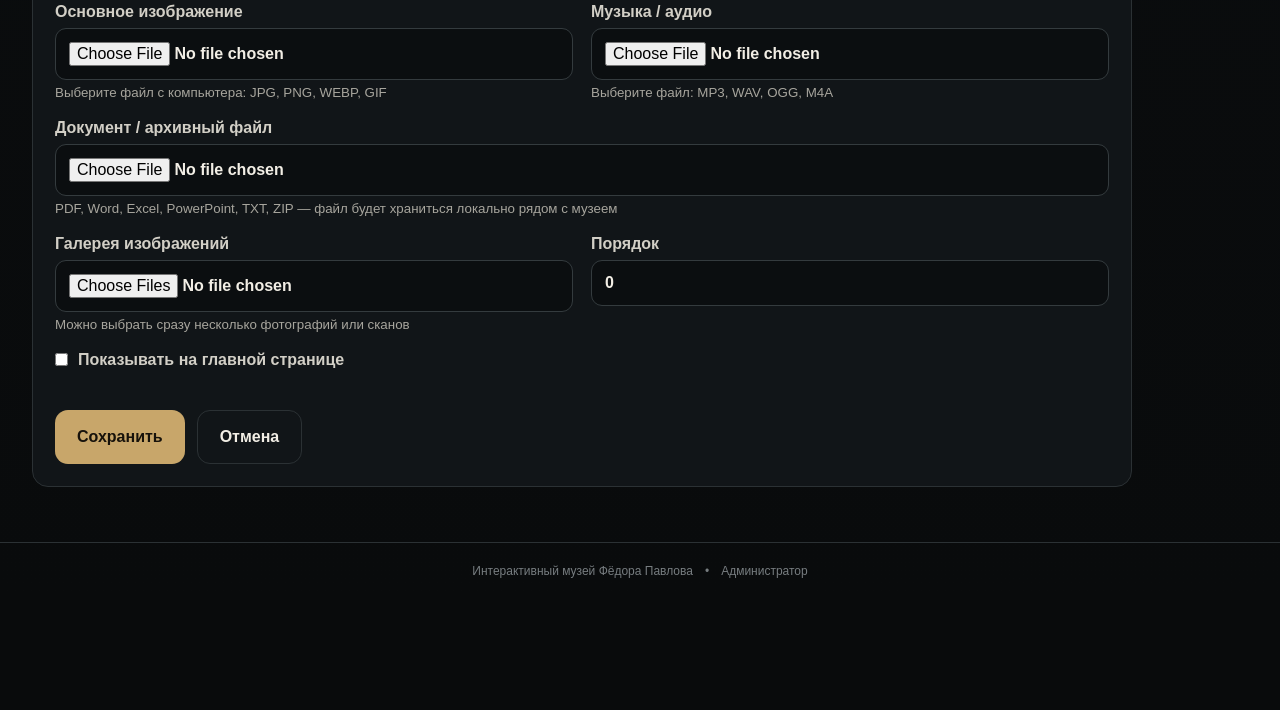
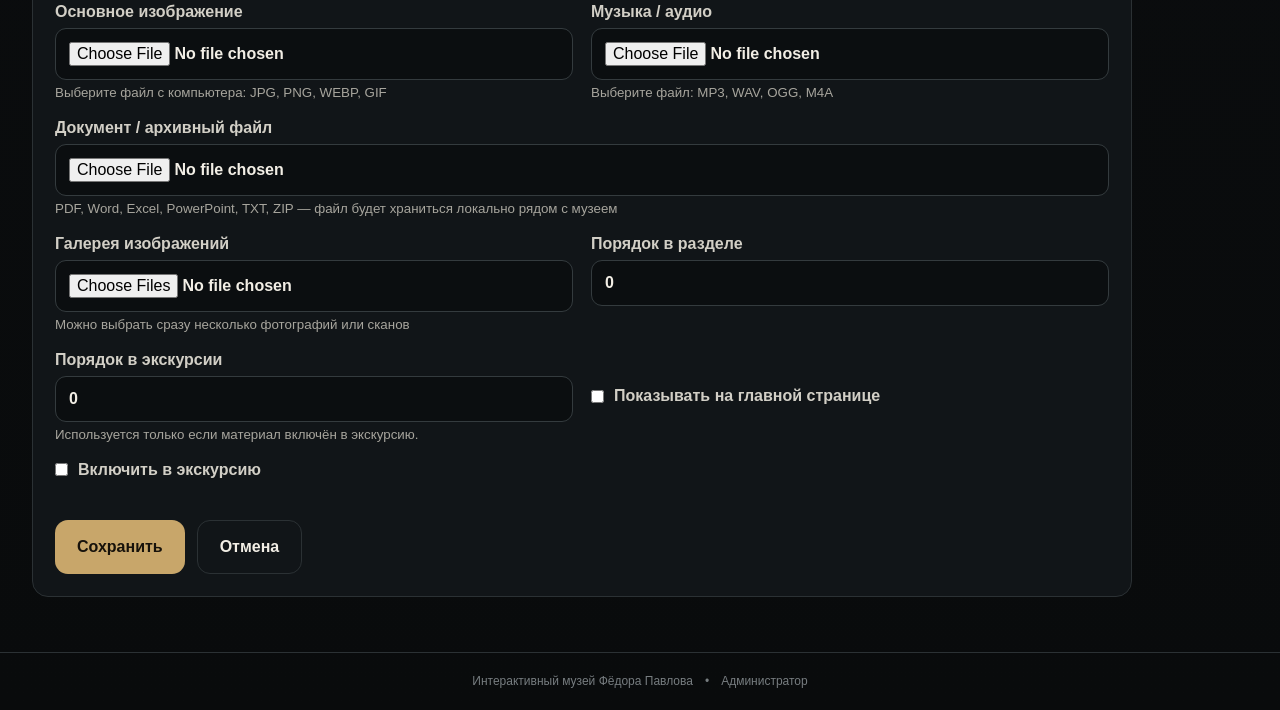
Before and after one commit to asbcorp24/pavlov, a Flask app: page /admin/new in a window 1280 px wide. Shown: the part 888-1598 px from the top of the page. Before the commit the page ends 1466 px from the top, so only its background shows below. Run offline with Flask 3, Linux system fonts and the light colour scheme; the visitor is signed in with stand-in values (Sample User, id 1); data comes from the database, SQL or seed files in the repository.

Commit message:
Add guided tour controls to material editor

```diff
--- a/templates/admin_form.html
+++ b/templates/admin_form.html
@@ -13,8 +13,10 @@
     <label>Музыка / аудио<input type="file" name="audio_file" accept=".mp3,.wav,.ogg,.m4a"><small>Выберите файл: MP3, WAV, OGG, M4A</small></label>
     <label class="span2">Документ / архивный файл<input type="file" name="attachment_file" accept=".pdf,.doc,.docx,.txt,.rtf,.odt,.xls,.xlsx,.ppt,.pptx,.zip"><small>PDF, Word, Excel, PowerPoint, TXT, ZIP — файл будет храниться локально рядом с музеем</small></label>
     <label>Галерея изображений<input type="file" name="gallery_files" accept=".jpg,.jpeg,.png,.webp,.gif" multiple><small>Можно выбрать сразу несколько фотографий или сканов</small></label>
-    <label>Порядок<input type="number" name="sort_order" value="{{ item.sort_order if item else 0 }}"></label>
-    <label class="check span2"><input type="checkbox" name="featured" {% if item and item.featured %}checked{% endif %}> Показывать на главной странице</label>
+    <label>Порядок в разделе<input type="number" name="sort_order" value="{{ item.sort_order if item else 0 }}"></label>
+    <label>Порядок в экскурсии<input type="number" name="tour_order" value="{{ item.tour_order if item else 0 }}" placeholder="10, 20, 30..."><small>Используется только если материал включён в экскурсию.</small></label>
+    <label class="check"><input type="checkbox" name="featured" {% if item and item.featured %}checked{% endif %}> Показывать на главной странице</label>
+    <label class="check"><input type="checkbox" name="tour_enabled" {% if item and item.tour_enabled %}checked{% endif %}> Включить в экскурсию</label>
     {% if item and item.audio %}<label class="check span2"><input type="checkbox" name="remove_audio"> Удалить текущую аудиозапись</label>{% endif %}
     {% if item and item.attachment %}<label class="check span2"><input type="checkbox" name="remove_attachment"> Удалить текущий документ</label>{% endif %}
   </div>
```
